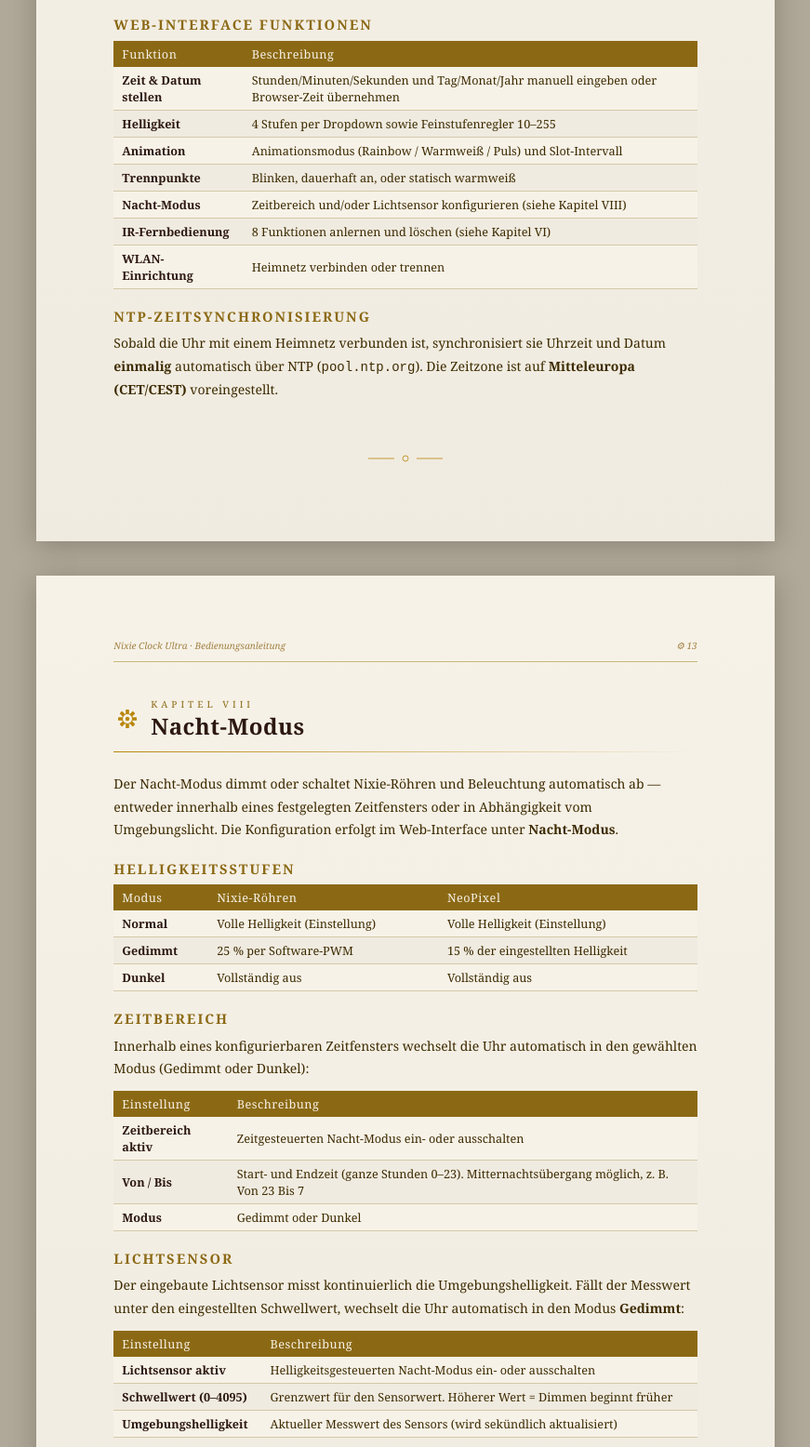
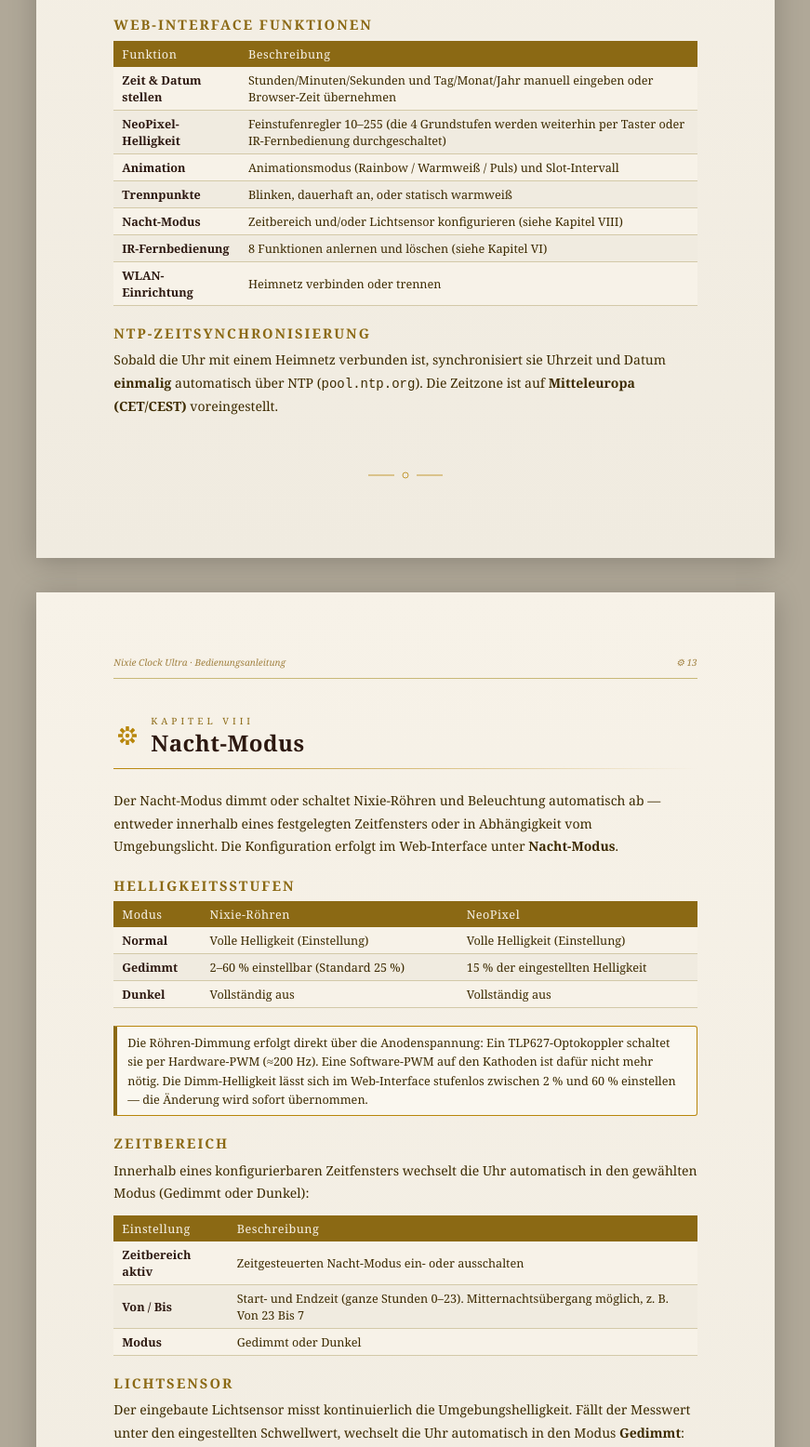
Before and after one commit to broedschroed/NixieClockUltra, a plain HTML site: page docs/manual/nixie-clock-ultra-bedienungsanleitung.html in a window 1280 px wide. Shown: the part 10162-11718 px from the top of the page at 93% size, without its empty margins (204-1075 px from the left). Drawn offline with Linux system fonts and the light colour scheme.

Commit message:
docs: Bedienungsanleitung an HW-Anodendimmung angepasst
- Kapitel VII: Dropdown-Erwähnung entfernt (nur noch Feinstufenregler
  im Web-UI, Grundstufen weiter per Taster/IR)
- Kapitel VIII: "Gedimmt" nicht mehr 25% per Software-PWM, sondern
  2-60% einstellbar per Hardware-PWM (TLP627, Anodenspannung);
  Infobox erklärt sofortige AJAX-Übernahme
- Kapitel IX: Dimm-Helligkeit als persistente Nacht-Modus-Einstellung
  ergänzt
- Kapitel X: neue Zeile "Anoden-Dimmung" in den technischen Daten

```diff
--- a/docs/manual/nixie-clock-ultra-bedienungsanleitung.html
+++ b/docs/manual/nixie-clock-ultra-bedienungsanleitung.html
@@ -713,7 +713,7 @@
     <thead><tr><th>Funktion</th><th>Beschreibung</th></tr></thead>
     <tbody>
       <tr><td><strong>Zeit &amp; Datum stellen</strong></td><td>Stunden/Minuten/Sekunden und Tag/Monat/Jahr manuell eingeben oder Browser-Zeit übernehmen</td></tr>
-      <tr><td><strong>Helligkeit</strong></td><td>4 Stufen per Dropdown sowie Feinstufenregler 10–255</td></tr>
+      <tr><td><strong>NeoPixel-Helligkeit</strong></td><td>Feinstufenregler 10–255 (die 4 Grundstufen werden weiterhin per Taster oder IR-Fernbedienung durchgeschaltet)</td></tr>
       <tr><td><strong>Animation</strong></td><td>Animationsmodus (Rainbow / Warmweiß / Puls) und Slot-Intervall</td></tr>
       <tr><td><strong>Trennpunkte</strong></td><td>Blinken, dauerhaft an, oder statisch warmweiß</td></tr>
       <tr><td><strong>Nacht-Modus</strong></td><td>Zeitbereich und/oder Lichtsensor konfigurieren (siehe Kapitel VIII)</td></tr>
@@ -752,10 +752,14 @@
     <thead><tr><th>Modus</th><th>Nixie-Röhren</th><th>NeoPixel</th></tr></thead>
     <tbody>
       <tr><td><strong>Normal</strong></td><td>Volle Helligkeit (Einstellung)</td><td>Volle Helligkeit (Einstellung)</td></tr>
-      <tr><td><strong>Gedimmt</strong></td><td>25 % per Software-PWM</td><td>15 % der eingestellten Helligkeit</td></tr>
+      <tr><td><strong>Gedimmt</strong></td><td>2–60 % einstellbar (Standard 25 %)</td><td>15 % der eingestellten Helligkeit</td></tr>
       <tr><td><strong>Dunkel</strong></td><td>Vollständig aus</td><td>Vollständig aus</td></tr>
     </tbody>
   </table>
+
+  <div class="info-box no-break">
+    Die Röhren-Dimmung erfolgt direkt über die Anodenspannung: Ein TLP627-Optokoppler schaltet sie per Hardware-PWM (≈200 Hz). Eine Software-PWM auf den Kathoden ist dafür nicht mehr nötig. Die Dimm-Helligkeit lässt sich im Web-Interface stufenlos zwischen 2 % und 60 % einstellen — die Änderung wird sofort übernommen.
+  </div>
 
   <h2>Zeitbereich</h2>
   <p>Innerhalb eines konfigurierbaren Zeitfensters wechselt die Uhr automatisch in den gewählten Modus (Gedimmt oder Dunkel):</p>
@@ -812,7 +816,7 @@
       <tr><td><strong>Animationsmodus</strong></td><td>Rainbow / Statisch Warmweiß / Puls</td></tr>
       <tr><td><strong>Slot-Intervall</strong></td><td>Aus / 10 Sek. / 1 Min. / 15 Min. / 1 Std.</td></tr>
       <tr><td><strong>Trennpunkt-LEDs</strong></td><td>Blinken, dauerhaft an oder statisch warmweiß</td></tr>
-      <tr><td><strong>Nacht-Modus</strong></td><td>Zeitbereich (Von/Bis/Modus) und Lichtsensor (aktiv/Schwellwert)</td></tr>
+      <tr><td><strong>Nacht-Modus</strong></td><td>Zeitbereich (Von/Bis/Modus), Dimm-Helligkeit (2–60 %) und Lichtsensor (aktiv/Schwellwert)</td></tr>
       <tr><td><strong>WLAN-Zugangsdaten</strong></td><td>SSID und Passwort des Heimnetzes</td></tr>
       <tr><td><strong>IR-Codes</strong></td><td>Alle 8 angelernten Funktionen</td></tr>
     </tbody>
@@ -849,6 +853,7 @@
       <tr><td><strong>Nixie-Ansteuerung</strong></td><td>4× MCP23017 I²C Port-Expander (0x20–0x23), direkte Ansteuerung ohne Multiplexing</td></tr>
       <tr><td><strong>Nixie-Röhren</strong></td><td>6 Stück</td></tr>
       <tr><td><strong>Nixie-Hochspannung</strong></td><td>170–180 V DC</td></tr>
+      <tr><td><strong>Anoden-Dimmung</strong></td><td>TLP627-Optokoppler, Hardware-PWM ≈200 Hz (LEDC), GPIO7</td></tr>
       <tr><td><strong>Echtzeituhr</strong></td><td>DS1302 (ThreeWire-Interface, batteriegepuffert)</td></tr>
       <tr><td><strong>NeoPixel</strong></td><td>10× WS2812B (6 Hintergrund + 4 Trennpunkte), GPIO21</td></tr>
       <tr><td><strong>IR-Empfänger</strong></td><td>VS1838 (38 kHz), GPIO48</td></tr>
```
